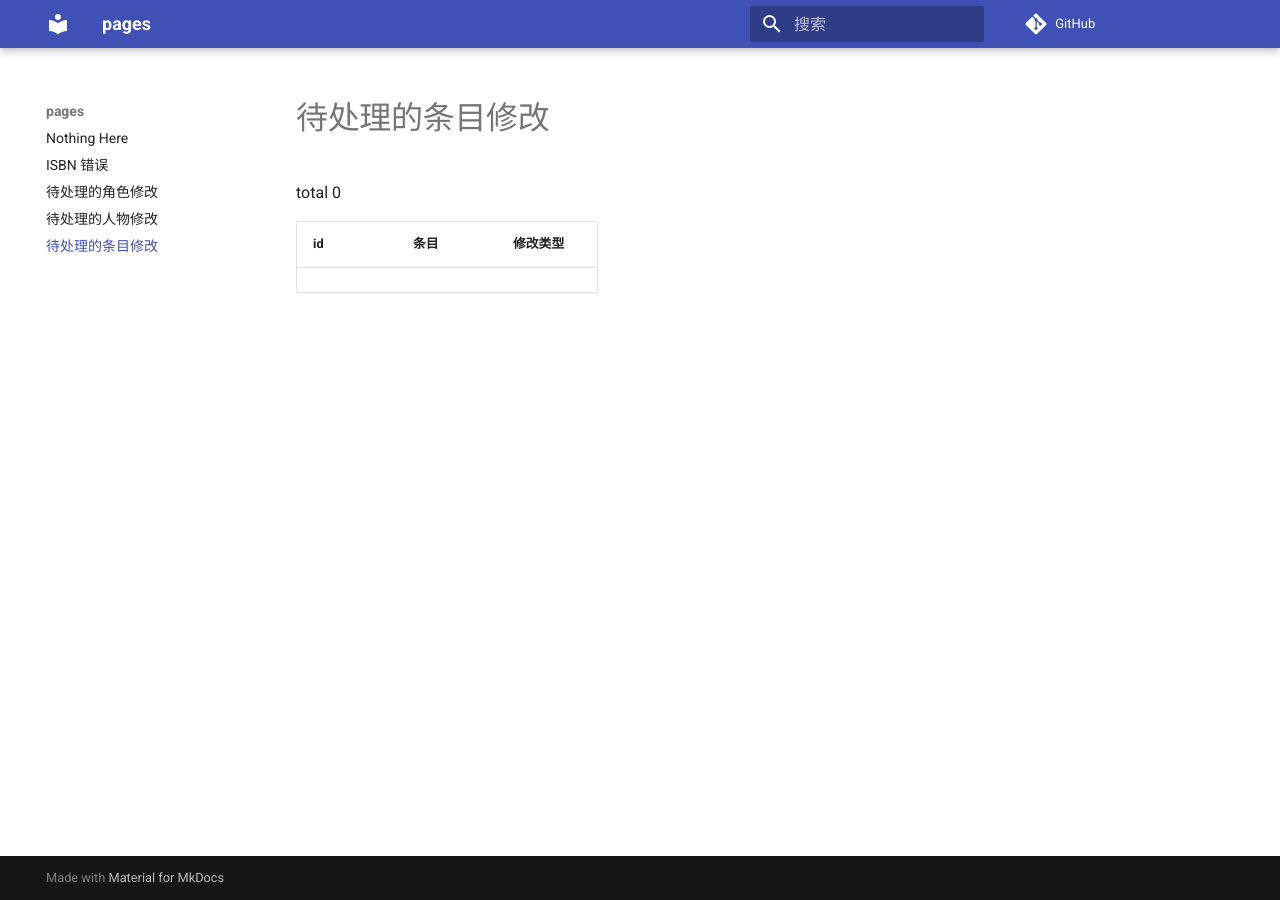
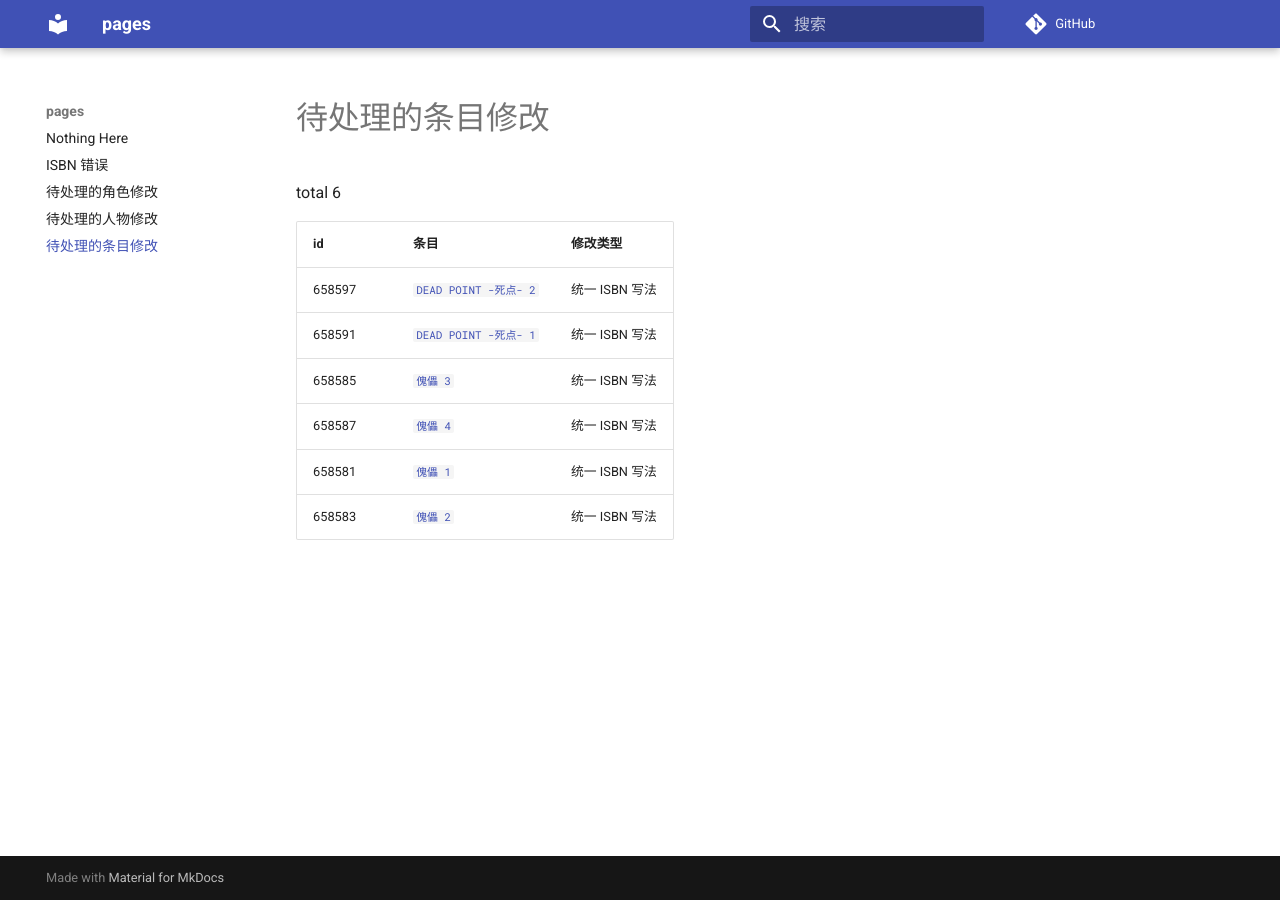
Before and after one commit to trim21/bangumi-pages, an MkDocs documentation site: the page built from docs/pending-subject-changes.md, in a window 1280 px wide. Built offline with MkDocs 1.6.1 and Material for MkDocs 9.7.7, drawn with Linux system fonts in a browser that asks for light colours; comment, search, counter and statistics services are not loaded.

Commit message:
update pending-changes.md

```diff
--- a/docs/pending-subject-changes.md
+++ b/docs/pending-subject-changes.md
@@ -1,6 +1,12 @@
 # 待处理的条目修改
 
-total 0
+total 6
 
 | id | 条目 | 修改类型 |
 | --- | --- | --- |
+| 658597 | [`DEAD POINT -死点- 2`](https://bgm.tv/subject/658597) | 统一 ISBN 写法 |
+| 658591 | [`DEAD POINT -死点- 1`](https://bgm.tv/subject/658591) | 统一 ISBN 写法 |
+| 658585 | [`傀儡 3`](https://bgm.tv/subject/658585) | 统一 ISBN 写法 |
+| 658587 | [`傀儡 4`](https://bgm.tv/subject/658587) | 统一 ISBN 写法 |
+| 658581 | [`傀儡 1`](https://bgm.tv/subject/658581) | 统一 ISBN 写法 |
+| 658583 | [`傀儡 2`](https://bgm.tv/subject/658583) | 统一 ISBN 写法 |
```
